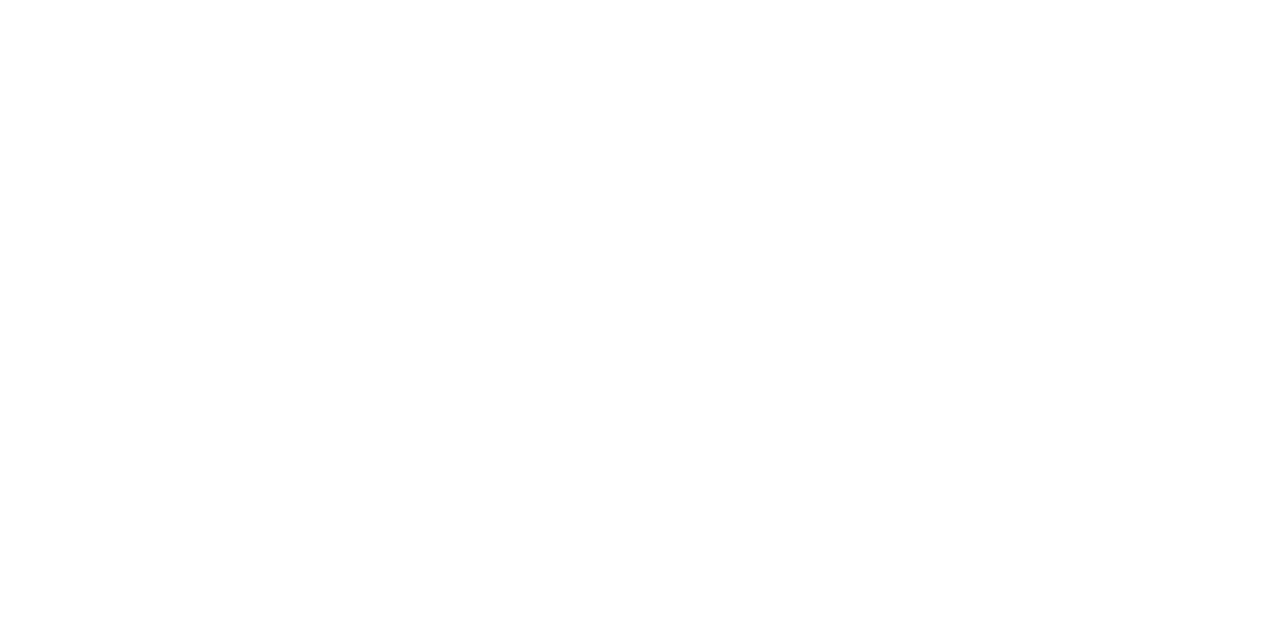
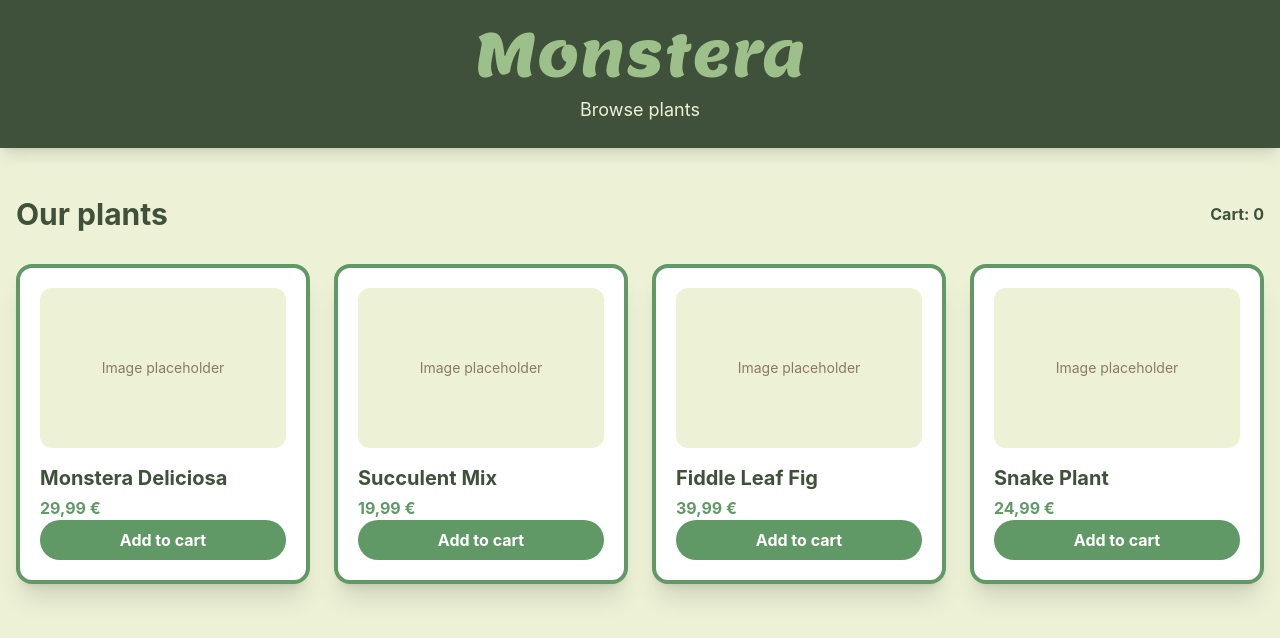
Before and after one commit to CNA-26/store-frontend, a React (Vite) app: page /products in a window 1280 px wide. Before the commit this address had no page. Shown: the top 638 px of the page. Built offline with nearby package versions, Linux system fonts and the light colour scheme.

Commit message:
Basic products page

```diff
--- a/src/App.tsx
+++ b/src/App.tsx
@@ -1,7 +1,9 @@
 import React, { useState } from 'react'
 import { Routes, Route } from "react-router-dom";
 import CheckoutPage from "./pages/CheckoutPage";
+import ProductsPage from "./pages/ProductsPage";
 
+import { Link } from "react-router-dom";
 function HomePage() {
   const [searchQuery, setSearchQuery] = useState('')
   return (
@@ -49,9 +51,11 @@
               From rare monsteras to easy-care succulents.
             </p>
             <div className="flex flex-wrap justify-center gap-4">
-              <button className="bg-monstera-green hover:bg-monstera-dark text-white font-bold py-3 px-8 rounded-full transition duration-300 transform hover:scale-105">
-                Shop Plants
-              </button>
+              <Link to="/products">
+                <button className="bg-monstera-green hover:bg-monstera-dark text-white font-bold py-3 px-8 rounded-full transition duration-300 transform hover:scale-105">
+                  Shop Plants
+                </button>
+              </Link>
               <button className="bg-monstera-lime hover:bg-monstera-brown text-monstera-dark hover:text-white font-bold py-3 px-8 rounded-full transition duration-300 transform hover:scale-105">
                 View Collection
               </button>
@@ -161,6 +165,7 @@
   return (
     <Routes>
       <Route path="/" element={<HomePage />} />
+      <Route path="/products" element={<ProductsPage />} />
       <Route path="/checkout" element={<CheckoutPage />} />
     </Routes>
   );
--- /dev/null
+++ b/src/pages/ProductsPage.tsx
@@ -0,0 +1,96 @@
+import { useState } from "react";
+
+type Product = {
+  id: string;
+  name: string;
+  price: number;
+  image?: string;
+};
+
+const products: Product[] = [
+  { id: "1", name: "Monstera Deliciosa", price: 29.99 },
+  { id: "2", name: "Succulent Mix", price: 19.99 },
+  { id: "3", name: "Fiddle Leaf Fig", price: 39.99 },
+  { id: "4", name: "Snake Plant", price: 24.99 },
+];
+
+export default function ProductPage() {
+  const [cartCount, setCartCount] = useState(0);
+
+  return (
+    <div className="min-h-screen bg-monstera-light">
+      <header className="bg-monstera-dark shadow-lg">
+        <div className="container mx-auto px-4 py-6">
+          <h1 className="font-lemonfunky text-5xl md:text-6xl text-monstera-lime text-center">
+            Monstera
+          </h1>
+          <p className="mt-3 text-center text-monstera-light text-lg">
+            Browse plants
+          </p>
+        </div>
+      </header>
+
+      <main className="container mx-auto px-4 py-12">
+        <div className="flex justify-between items-center mb-8">
+          <h2 className="text-3xl font-bold text-monstera-dark">
+            Our plants
+          </h2>
+          <div className="text-monstera-dark font-bold">
+            Cart: {cartCount}
+          </div>
+        </div>
+
+        <div className="grid gap-6 sm:grid-cols-2 lg:grid-cols-3 xl:grid-cols-4">
+          {products.map((product) => (
+            <ProductCard
+              key={product.id}
+              product={product}
+              onAdd={() => setCartCount((c) => c + 1)}
+            />
+          ))}
+        </div>
+      </main>
+    </div>
+  );
+}
+
+function ProductCard({
+  product,
+  onAdd,
+}: {
+  product: Product;
+  onAdd: () => void;
+}) {
+  return (
+    <div className="bg-white rounded-2xl shadow-xl border-4 border-monstera-green p-5 flex flex-col">
+      <div className="h-40 rounded-xl bg-monstera-light flex items-center justify-center mb-4">
+        <span className="text-monstera-brown text-sm">
+          Image placeholder
+        </span>
+      </div>
+
+      <h3 className="font-bold text-xl text-monstera-dark">
+        {product.name}
+      </h3>
+
+      <p className="mt-1 font-bold text-monstera-green">
+        {eur(product.price)}
+      </p>
+
+      <button
+        type="button"
+        onClick={onAdd}
+        className="mt-auto bg-monstera-green hover:bg-monstera-dark text-white font-bold py-2 px-4 rounded-full transition duration-300"
+      >
+        Add to cart
+      </button>
+    </div>
+  );
+}
+
+function eur(n: number) {
+  return new Intl.NumberFormat("fi-FI", {
+    style: "currency",
+    currency: "EUR",
+  }).format(n);
+}
```
